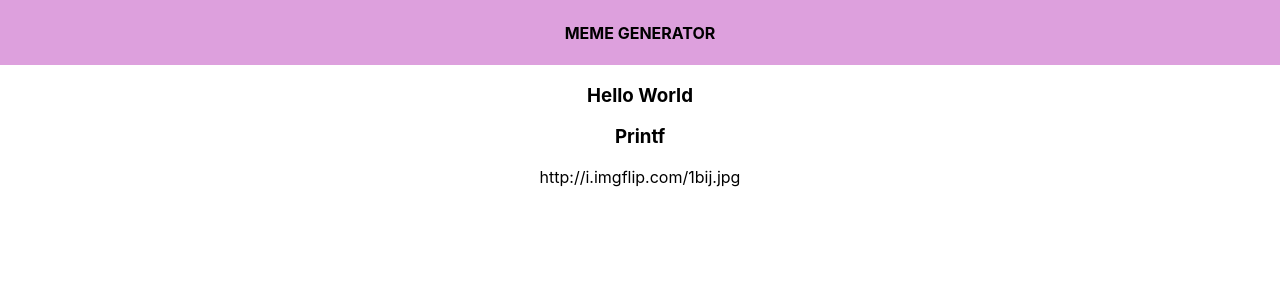
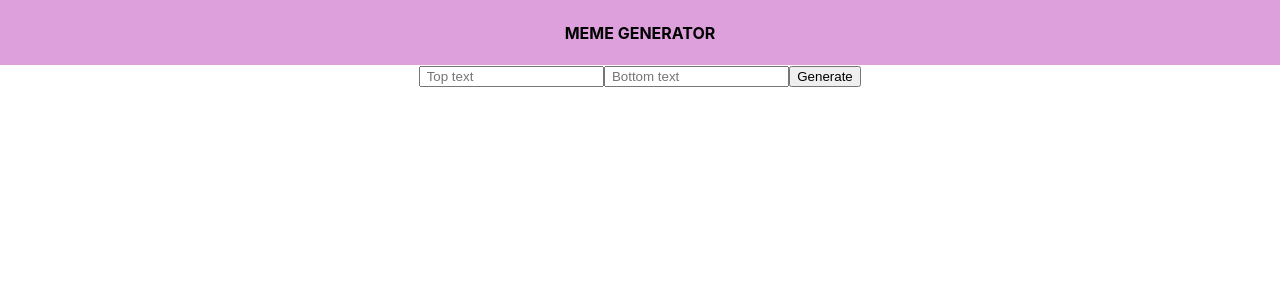
Before and after one commit to Abuu001/React-Meme-Generator, a React (Create React App) app in the folder react_meme_generator/: page / in a window 1280 px wide. Shown: the top 300 px of the page. Built offline with nearby package versions, Linux system fonts and the light colour scheme; no server answers.

Commit message:
Added an input form

```diff
--- a/react_meme_generator/src/components/MemeGenerator.js
+++ b/react_meme_generator/src/components/MemeGenerator.js
@@ -4,11 +4,12 @@ class MemeGenerator extends Component {
     constructor(){
         super()
         this.state={
-            topText:"Hello World",
-            bottomText:"Printf",
+            topText:"",
+            bottomText:"",
             randomImage:"http://i.imgflip.com/1bij.jpg",
             allMemeImages:[]
         }
+        this.memeChange=this.memeChange.bind(this)
     }
 
     componentDidMount(){
@@ -24,13 +25,23 @@ class MemeGenerator extends Component {
         })
 
     }
-
+  memeChange=(event)=>{
+    const{name , value}=event.target
+        this.setState({
+           [ name ]: value
+        })
+  }
     render(){
         return(
             <div>
-                <h3>{this.state.topText}</h3>
-                <h3>{this.state.bottomText}</h3>
-                {this.state.randomImage}
+               <form>
+                   <input  type="text"  placeholder=" Top text " name="topText"  value={this.state.topText}  onChange={this.memeChange}/>
+                   <input     type="text"   placeholder=" Bottom text "  name="bottomText" value={this.state.bottomText}  onChange={this.memeChange}/>
+                   <button>Generate</button>
+               </form>
+
+               <h2> {this.state.topText}</h2>
+               <h2> {this.state.bottomText}</h2>
             </div>
         )
     }
```
